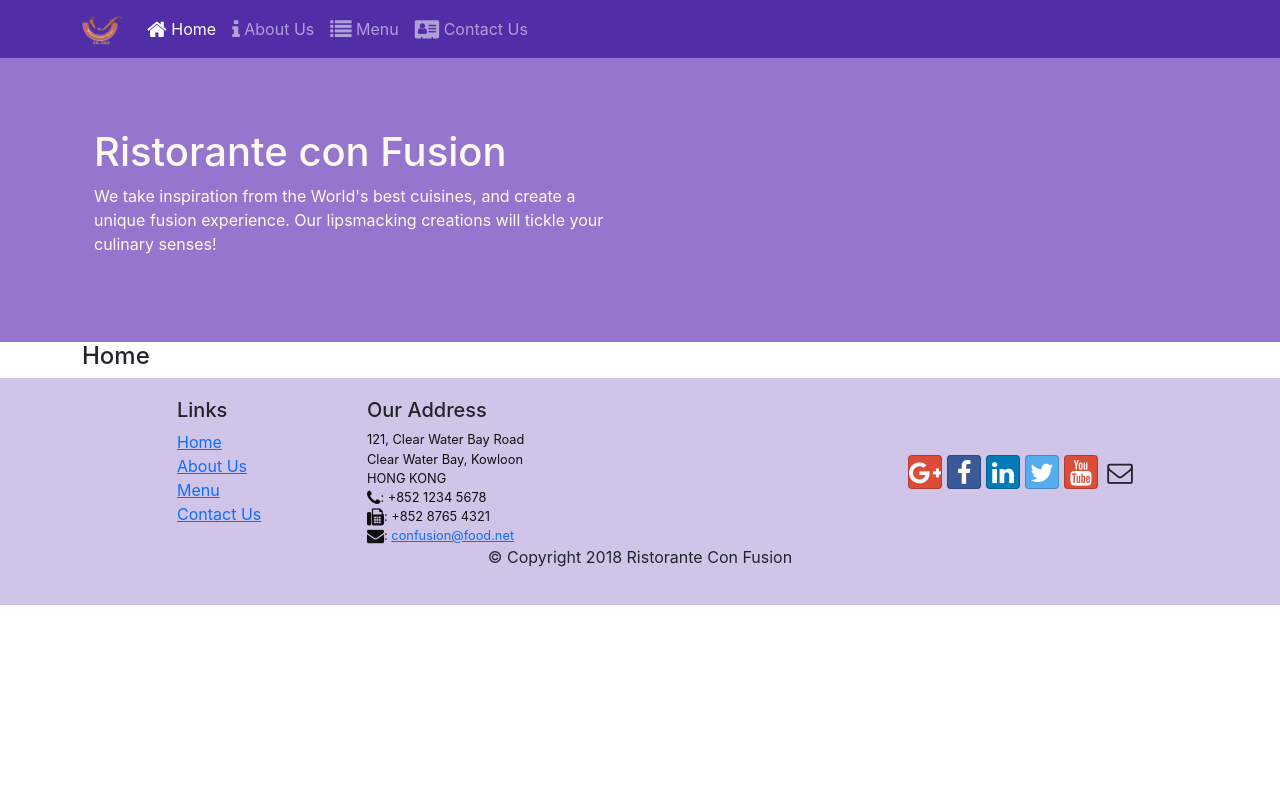
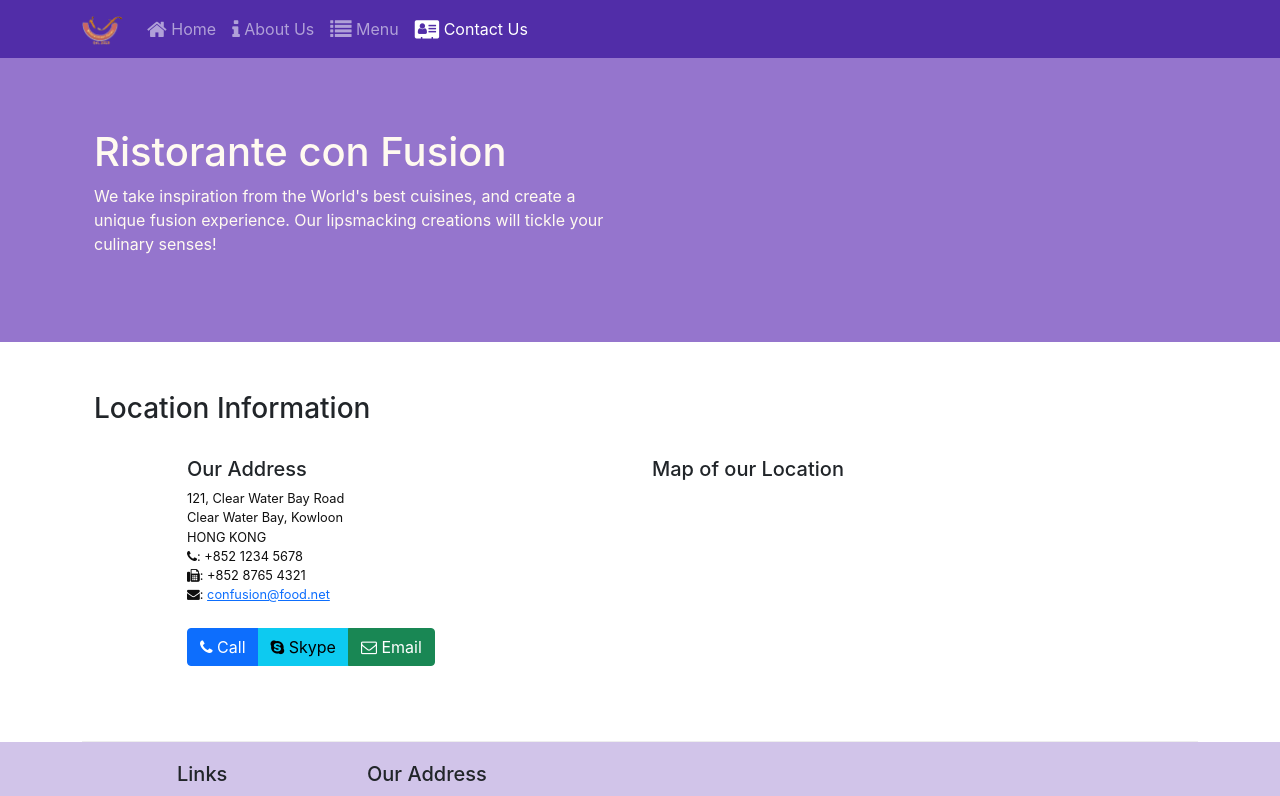
Before and after one commit to tarang1998/confusion, a React (Create React App) app: page /contactus in a window 1280 px wide. Before the commit this address led to /home. Shown: the top 796 px of the page. Built offline with nearby package versions, Linux system fonts and the light colour scheme.

Commit message:
Added contact page and the home page

```diff
--- /dev/null
+++ b/src/components/contactComponent.js
@@ -0,0 +1,46 @@
+
+import React from 'react';
+
+function Contact(props) {
+
+    return(
+
+        <div className="container">
+
+            <div className="row row-content">
+
+                <div className="col-12">
+                <h3>Location Information</h3>
+                </div>
+
+                <div className="col-12 col-sm-4 offset-sm-1">
+                        <h5>Our Address</h5>
+                        <address>
+                        121, Clear Water Bay Road<br />
+                        Clear Water Bay, Kowloon<br />
+                        HONG KONG<br />
+                        <i className="fa fa-phone"></i>: +852 1234 5678<br />
+                        <i className="fa fa-fax"></i>: +852 8765 4321<br />
+                        <i className="fa fa-envelope"></i>: <a href="mailto:confusion@food.net">confusion@food.net</a>
+                        </address>
+                </div>
+
+                <div className="col-12 col-sm-6 offset-sm-1">
+                    <h5>Map of our Location</h5>
+                </div>
+
+                <div className="col-12 col-sm-11 offset-sm-1">
+                    <div className="btn-group" role="group">
+                        <a role="button" className="btn btn-primary" href="tel:+85212345678"><i className="fa fa-phone"></i> Call</a>
+                        <a role="button" className="btn btn-info"><i className="fa fa-skype"></i> Skype</a>
+                        <a role="button" className="btn btn-success" href="mailto:confusion@food.net"><i className="fa fa-envelope-o"></i> Email</a>
+                    </div>
+                </div>
+
+            </div>
+
+        </div>
+    );
+}
+
+export default Contact;
--- a/src/components/home.js
+++ b/src/components/home.js
@@ -1,11 +1,38 @@
 import React from 'react';
+
+import { Card, CardImg, CardText, CardBody,
+    CardTitle, CardSubtitle} from 'reactstrap';
+
+function RenderCard({item}) {
+
+    return(
+
+        <div className="col-12 col-md m-1">
+            <Card>
+                <CardImg height = {600} width = {800} src={item.image} alt={item.name} />
+                <CardBody>
+                    <CardTitle>{item.name}</CardTitle>
+                    {item.designation ? <CardSubtitle>{item.designation}</CardSubtitle> : null }
+                    <CardText>{item.description}</CardText>
+                </CardBody>
+            </Card>
+        </div>
+
+    );
+
+}
+
 
 function Home(props) {
     return(
-      <div className="container">
-        <h4>Home</h4>
+        <div className="container">
+        <div className="row align-items-start mt-5 mb-5">
 
-      </div>
+                <RenderCard item={props.dish} />
+                <RenderCard item={props.promotion} />
+                <RenderCard item={props.leader} />
+        </div>
+    </div>
     );
 }
 
--- a/src/components/mainComponent.js
+++ b/src/components/mainComponent.js
@@ -2,6 +2,10 @@
 import { Component } from 'react';
 
 import { DISHES } from '../shared/dishes';
+import { COMMENTS } from '../shared/comments';
+import { PROMOTIONS } from '../shared/promotions';
+import { LEADERS } from '../shared/leaders';
+
 import DishDetailComponent from './dishDetailComponent';
 import Footer from './footer';
 import Header from './header';
@@ -9,6 +13,7 @@ import Menu from './menuComponent';
 import Home from './home'
 
 import {Routes, Route, Navigate } from 'react-router-dom';
+import Contact from './contactComponent';
 
 
 
@@ -17,10 +22,13 @@ class Main extends Component{
   constructor(props){
     super(props)
 
-    this.state={
-      dishes : DISHES,
-      selectedDishId : null
-    }
+
+    this.state = {
+      dishes: DISHES,
+      comments: COMMENTS,
+      promotions: PROMOTIONS,
+      leaders: LEADERS
+    };
 
   }
 
@@ -51,9 +59,14 @@ class Main extends Component{
 
           <Routes>
 
-              <Route path='/home' element={<Home/>} />
+              <Route path='/home' element={<Home  dish={this.state.dishes.filter((dish) => dish.featured)[0]}
+              promotion={this.state.promotions.filter((promo) => promo.featured)[0]}
+              leader={this.state.leaders.filter((leader) => leader.featured)[0]}/>} />
 
               <Route  path='/menu' element={<Menu dishes={this.state.dishes} />} />
+
+              <Route  path='/contactus' element={<Contact/>} />
+
 
               <Route path="*" element={<Navigate to="/home" replace />} />
 
--- a/src/components/menuComponent.js
+++ b/src/components/menuComponent.js
@@ -37,7 +37,7 @@ import { Card, CardImg, CardImgOverlay,
 
         const menu = props.dishes.map((dish)=>{
             return(
-                <div key={dish.id} className = 'col-12 col-md-5 m-1'>
+                <div key={dish.id} className = 'col-12 col-md-3 m-1'>
                     <RenderDish dish = {dish} onClick = {props.onClick}/>
                 </div>
             )
```
